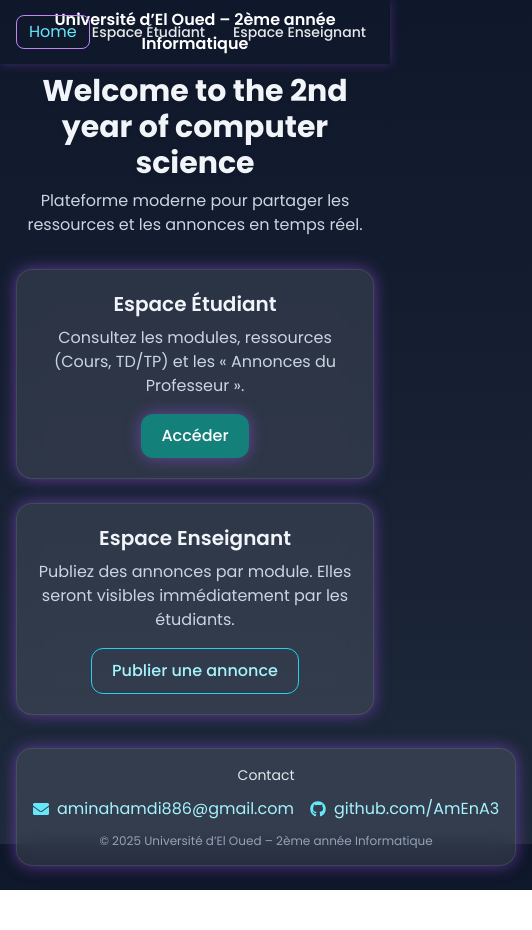
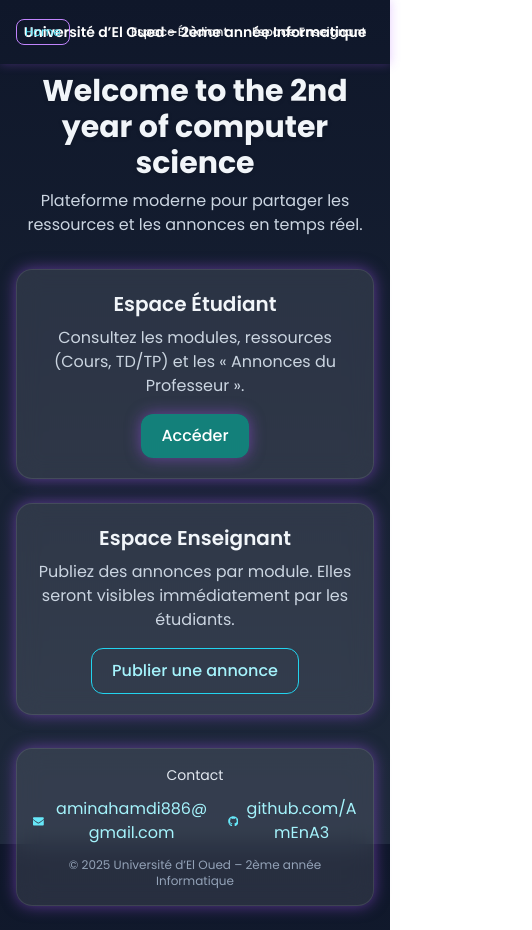
Before and after one commit to AmEnA3/eloued-2info, a React (Create React App) app: page / in a window 390 px wide. Shown: the whole page, 532 px wide, since content can reach past the window. Before the commit the page ends 890 px from the top, so only its background shows below. Built offline with nearby package versions, Linux system fonts and the light colour scheme; no server answers.

Commit message:
mobile view

```diff
--- a/src/components/Header.jsx
+++ b/src/components/Header.jsx
@@ -4,15 +4,15 @@ export default function Header() {
 	return (
 		<header className="fixed top-0 inset-x-0 z-50 bg-transparent shadow-[0_0_10px_rgba(168,85,247,0.3)]">
 			<div className="container-page relative h-16 flex items-center justify-center">
-				<Link to="/" className="absolute left-4 border border-purple-400 text-cyan-300 px-3 py-1 rounded-lg hover:bg-purple-500/20 hover:text-white transition-all duration-300">
+				<Link to="/" className="absolute left-4 border border-purple-400 text-cyan-300 px-2 md:px-3 py-1 rounded-lg hover:bg-purple-500/20 hover:text-white transition-all duration-300 text-xs sm:text-sm">
 					Home
 				</Link>
-				<h1 className="text-white font-semibold text-base md:text-lg">Université d’El Oued – 2ème année Informatique</h1>
-				<nav className="absolute right-4 flex items-center gap-3">
-					<NavLink to="/etudiants" className={({ isActive }) => `px-2 py-1 rounded text-sm font-medium ${isActive ? 'text-cyan-300' : 'text-white/90 hover:text-cyan-300'}`}>
+				<h1 className="text-white font-semibold text-sm md:text-lg">Université d’El Oued – 2ème année Informatique</h1>
+				<nav className="absolute right-4 flex items-center gap-2 md:gap-3">
+					<NavLink to="/etudiants" className={({ isActive }) => `px-2 py-1 rounded text-xs sm:text-sm font-medium ${isActive ? 'text-cyan-300' : 'text-white/90 hover:text-cyan-300'}`}>
 						Espace Étudiant
 					</NavLink>
-					<NavLink to="/enseignants" className={({ isActive }) => `px-2 py-1 rounded text-sm font-medium ${isActive ? 'text-cyan-300' : 'text-white/90 hover:text-cyan-300'}`}>
+					<NavLink to="/enseignants" className={({ isActive }) => `px-2 py-1 rounded text-xs sm:text-sm font-medium ${isActive ? 'text-cyan-300' : 'text-white/90 hover:text-cyan-300'}`}>
 						Espace Enseignant
 					</NavLink>
 				</nav>
--- a/src/index.css
+++ b/src/index.css
@@ -9,6 +9,19 @@ html, body, #root {
 
 body {
 	@apply bg-gradient-to-b from-[#0f172a] to-[#1e293b] text-slate-100 font-sans text-center;
+}
+
+/* Responsive media defaults */
+@layer base {
+	img, video, canvas, svg {
+		max-width: 100%;
+		height: auto;
+		display: block;
+	}
+
+	a {
+		word-break: break-word;
+	}
 }
 
 .container-page {
```
Also changed, not shown: postcss.config.js (line endings or trailing spaces), src/components/AnnouncementForm.jsx (line endings or trailing spaces), src/components/Footer.jsx (line endings or trailing spaces), src/components/StudentsModules.jsx (line endings or trailing spaces), src/components/TeacherDashboard.jsx (line endings or trailing spaces), src/context/RoleContext.jsx (line endings or trailing spaces), src/firebase.js (line endings or trailing spaces).
